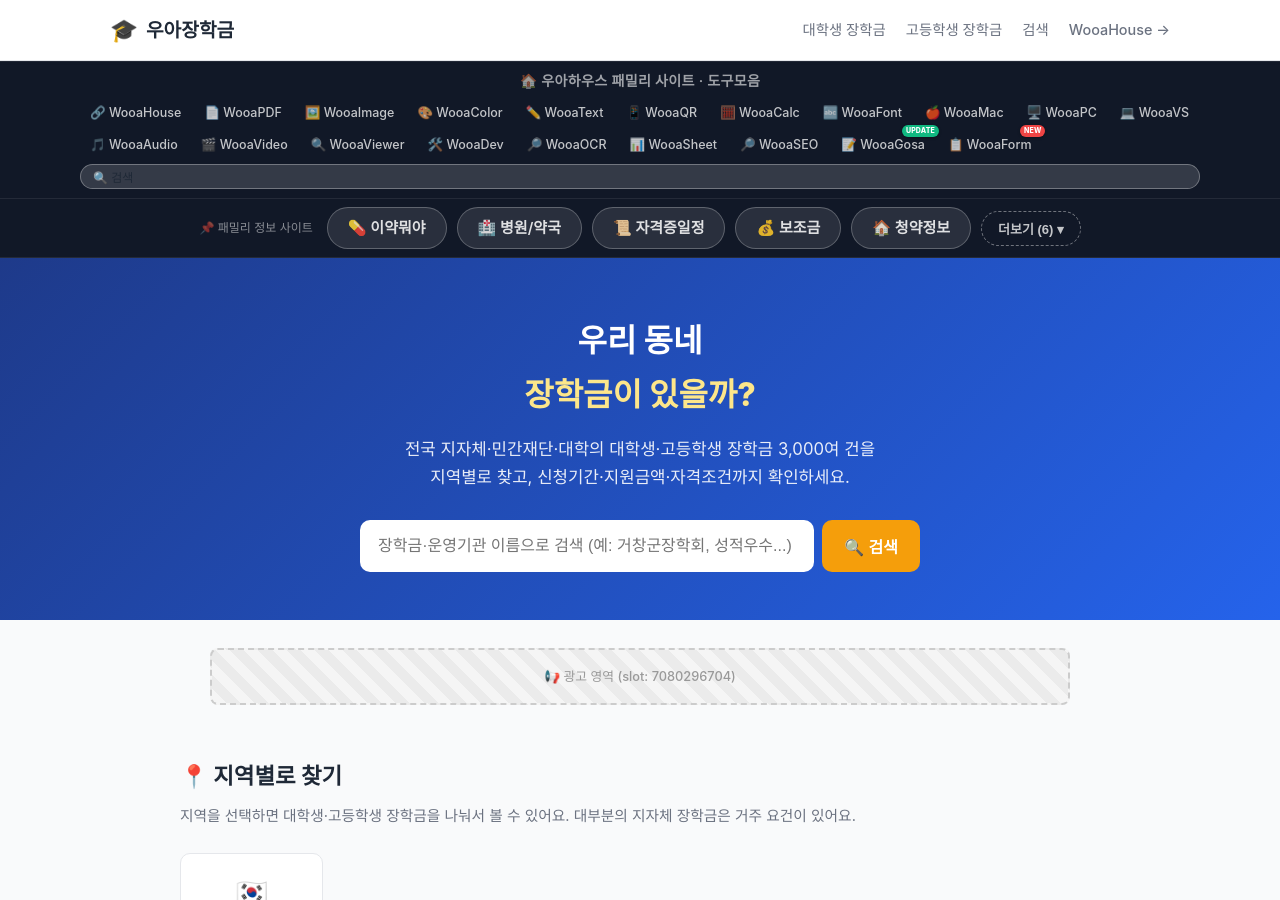
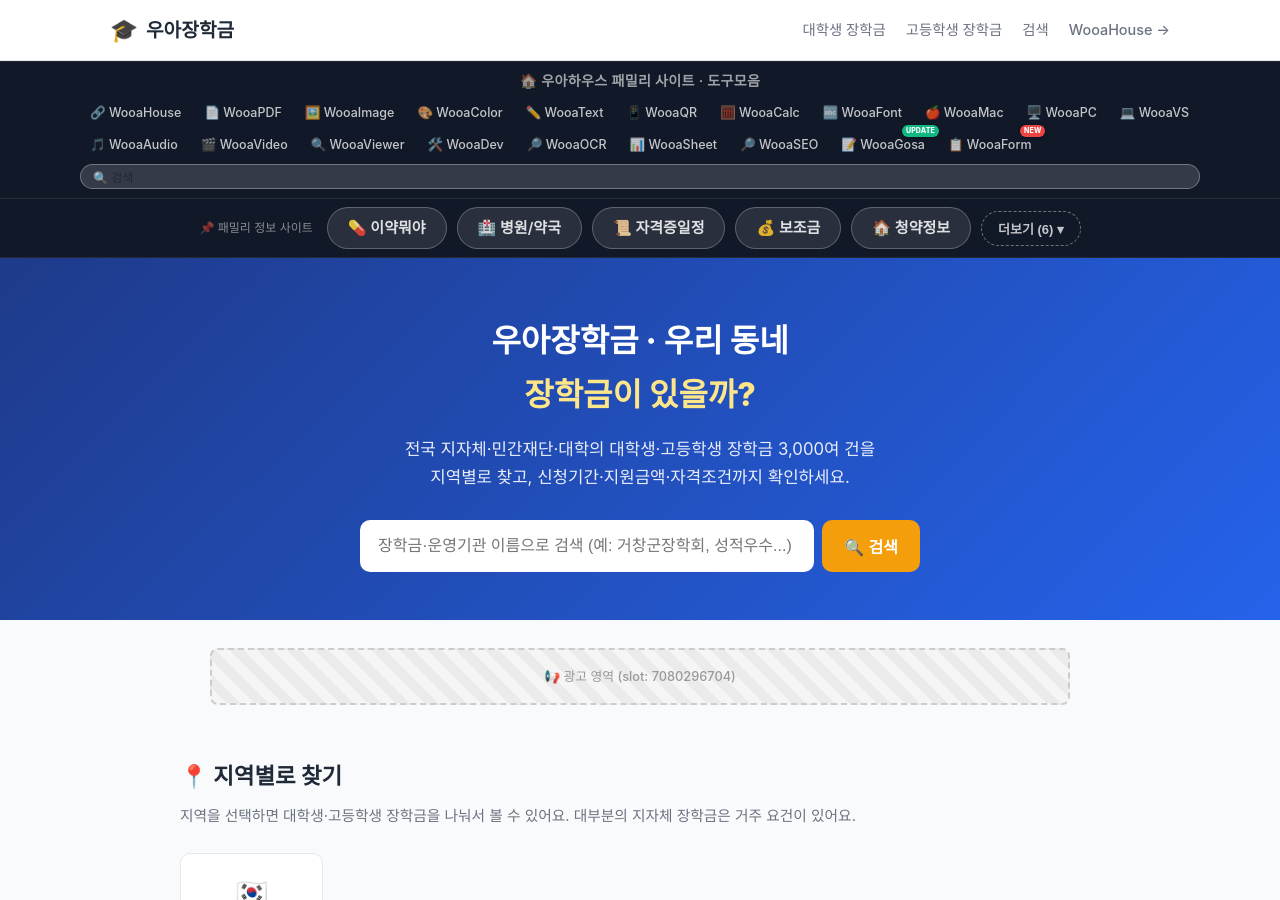
Before and after one commit to ingmaster83-code/wooascholarship, a Jekyll site: the page built from index.html, in a window 1280 px wide and 900 px high. Built offline with Jekyll 4.4.1, drawn with Linux system fonts in a browser that asks for light colours; some web fonts are replaced.

Commit message:
Add Korean brand name to H1 for SEO/brand-search visibility

```diff
--- a/index.html
+++ b/index.html
@@ -5,7 +5,7 @@ description: 전국 지자체·민간재단·대학의 대학생·고등학생
 ---
 
 <div class="hero" id="search">
-  <h1>우리 동네<br><span class="accent">장학금이 있을까?</span></h1>
+  <h1>우아장학금 · 우리 동네<br><span class="accent">장학금이 있을까?</span></h1>
   <p>전국 지자체·민간재단·대학의 대학생·고등학생 장학금 3,000여 건을<br>지역별로 찾고, 신청기간·지원금액·자격조건까지 확인하세요.</p>
 
   <div class="search-wrap">
```
